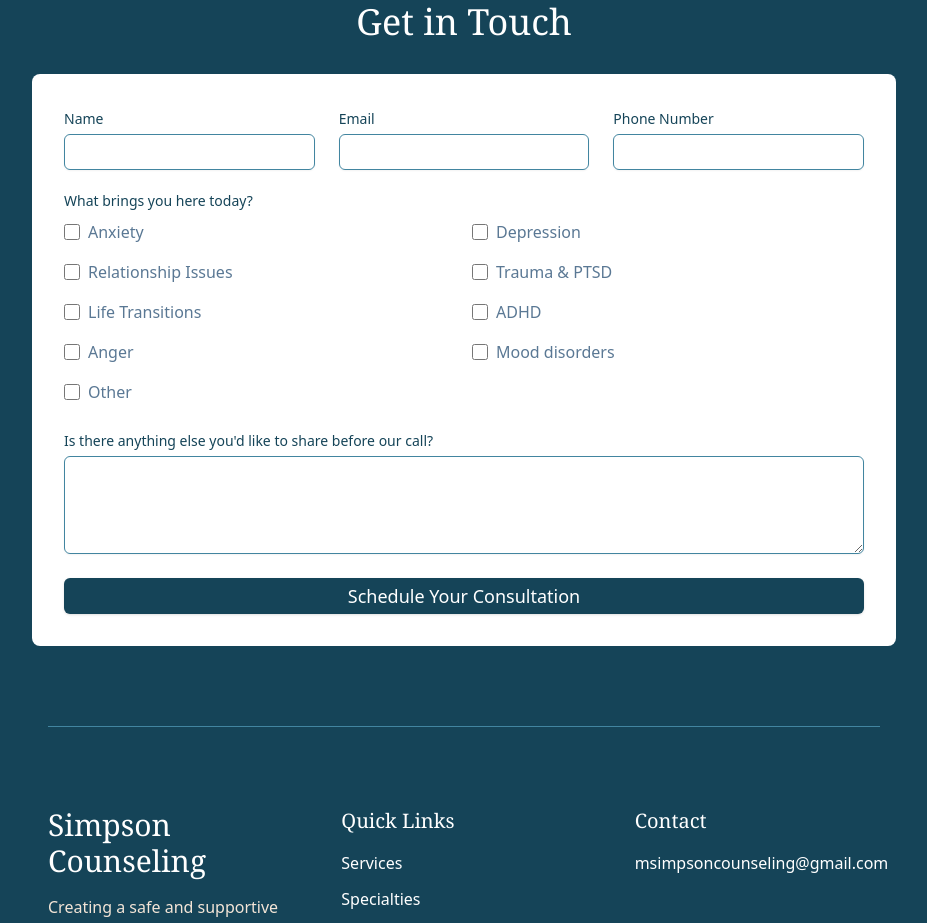
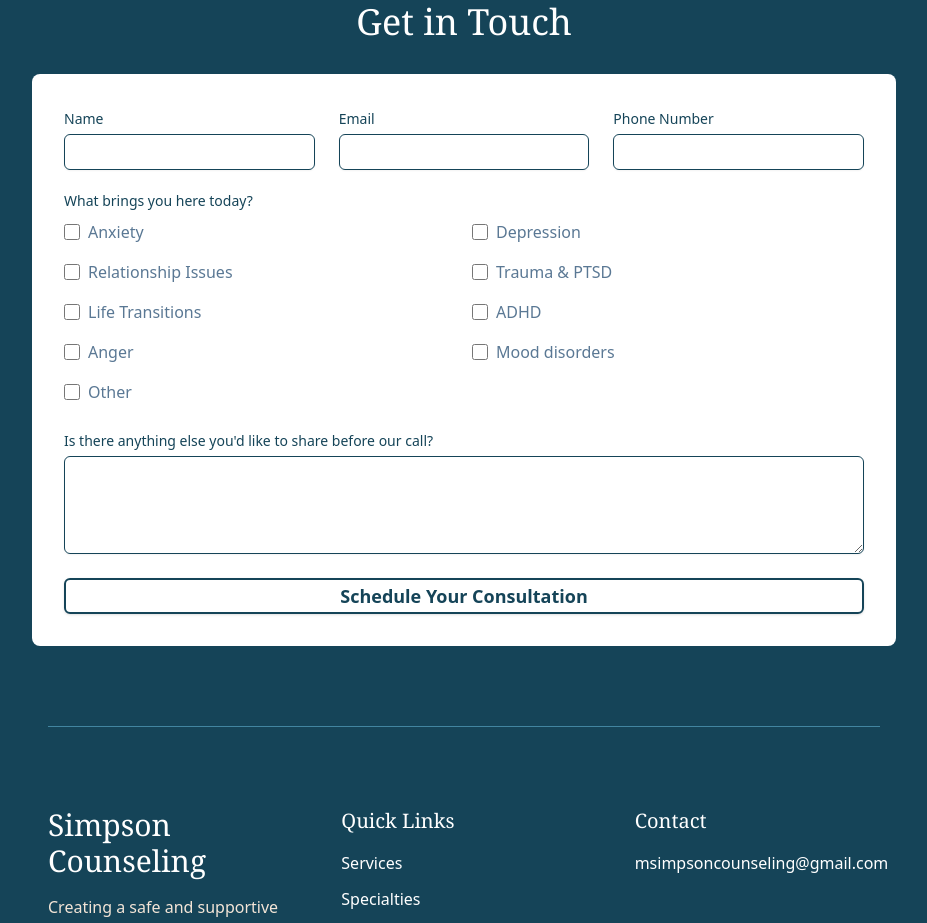
Before and after one commit to mdsimpson09/counseling, a Next.js app: page / in a window 1280 px wide. Shown: the part 2740-3663 px from the top of the page, without its empty margins (176-1103 px from the left). Built offline with nearby package versions, Linux system fonts and the light colour scheme.

Commit message:
contact-form

```diff
--- a/app/components/contact-form.tsx
+++ b/app/components/contact-form.tsx
@@ -86,7 +86,7 @@ const ContactForm = () => {
             id="name"
             name="name"
             value={formData.name}
-            className="mt-1 border-[#4285A0] focus:ring-[#4285A0] focus:border-[#4285A0]"
+            className="mt-1 border-[#154458] focus:ring-[#154458] focus:border-[#154458]"
             required
             onChange={(e) => setFormData((prev) => ({ ...prev, name: e.target.value }))}
           />
@@ -98,7 +98,7 @@ const ContactForm = () => {
             id="email"
             name="email"
             value={formData.email}
-            className="mt-1 border-[#4285A0] focus:ring-[#4285A0] focus:border-[#4285A0]"
+            className="mt-1 border-[#154458] focus:ring-[#154458] focus:border-[#154458]"
             required
             onChange={(e) => setFormData((prev) => ({ ...prev, email: e.target.value }))}
           />
@@ -110,7 +110,7 @@ const ContactForm = () => {
             id="phone"
             name="phone"
             value={formData.phone}
-            className="mt-1 border-[#4285A0] focus:ring-[#4285A0] focus:border-[#4285A0]"
+            className="mt-1 border-[#154458] focus:ring-[#154458] focus:border-[#154458]"
             required
             onChange={(e) => setFormData((prev) => ({ ...prev, phone: e.target.value }))}
           />
@@ -140,7 +140,7 @@ const ContactForm = () => {
           id="message"
           name="message"
           value={formData.message}
-          className="mt-1 border-[#4285A0] focus:ring-[#4285A0] focus:border-[#4285A0]"
+          className="mt-1 border-[#154458] focus:ring-[#154458] focus:border-[#154458]"
           rows={4}
           onChange={(e) => setFormData((prev) => ({ ...prev, message: e.target.value }))}
         />
@@ -149,7 +149,7 @@ const ContactForm = () => {
       <Button
         type="submit"
         disabled={isSubmitting}
-        className="w-full bg-[#154458] hover:bg-[#4285A0] text-white py-3 text-lg"
+        className="w-full border-2 border-[#154458] bg-transparent hover:bg-[#154458] text-[#154458] px-8 hover:text-white py-3 text-lg font-semibold transition duration-300"
       >
         {isSubmitting ? 'Submitting...' : 'Schedule Your Consultation'}
       </Button>
```
